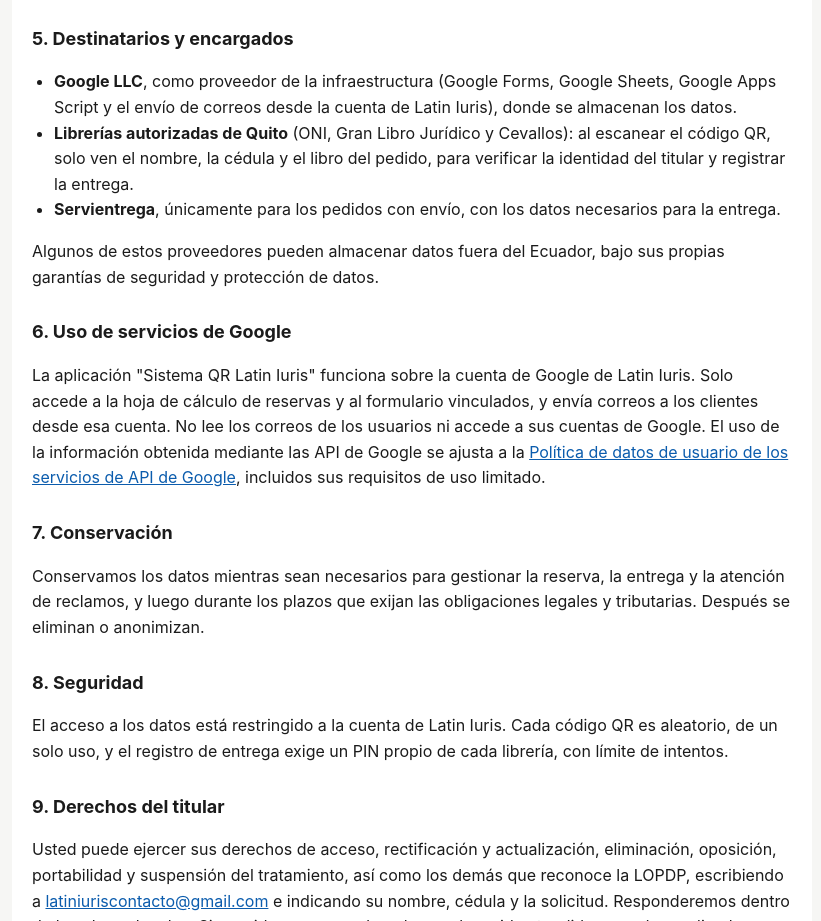
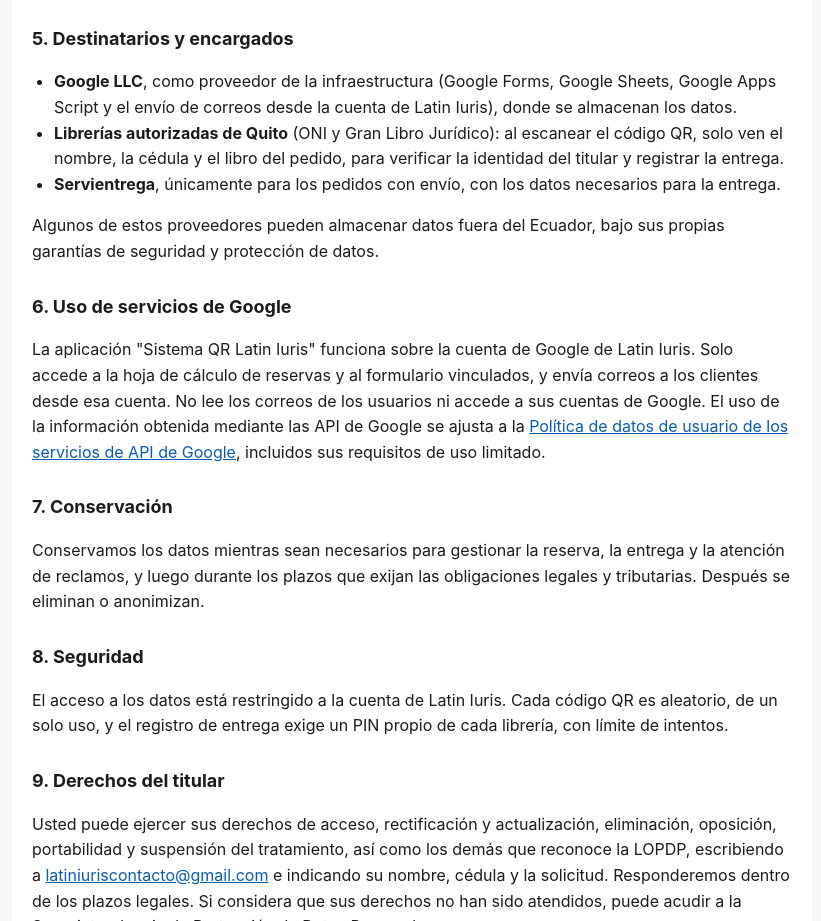
Before and after one commit to latiniuris/validar, a plain HTML site: page privacidad.html in a window 1280 px wide. Shown: the part 988-1909 px from the top of the page, without its empty margins (228-1049 px from the left). Drawn offline with Linux system fonts and the light colour scheme.

Commit message:
Add files via upload

```diff
--- a/privacidad.html
+++ b/privacidad.html
@@ -48,7 +48,7 @@
   <h2>5. Destinatarios y encargados</h2>
   <ul>
     <li><strong>Google LLC</strong>, como proveedor de la infraestructura (Google Forms, Google Sheets, Google Apps Script y el envío de correos desde la cuenta de Latin Iuris), donde se almacenan los datos.</li>
-    <li><strong>Librerías autorizadas de Quito</strong> (ONI, Gran Libro Jurídico y Cevallos): al escanear el código QR, solo ven el nombre, la cédula y el libro del pedido, para verificar la identidad del titular y registrar la entrega.</li>
+    <li><strong>Librerías autorizadas de Quito</strong> (ONI y Gran Libro Jurídico): al escanear el código QR, solo ven el nombre, la cédula y el libro del pedido, para verificar la identidad del titular y registrar la entrega.</li>
     <li><strong>Servientrega</strong>, únicamente para los pedidos con envío, con los datos necesarios para la entrega.</li>
   </ul>
   <p>Algunos de estos proveedores pueden almacenar datos fuera del Ecuador, bajo sus propias garantías de seguridad y protección de datos.</p>
```
